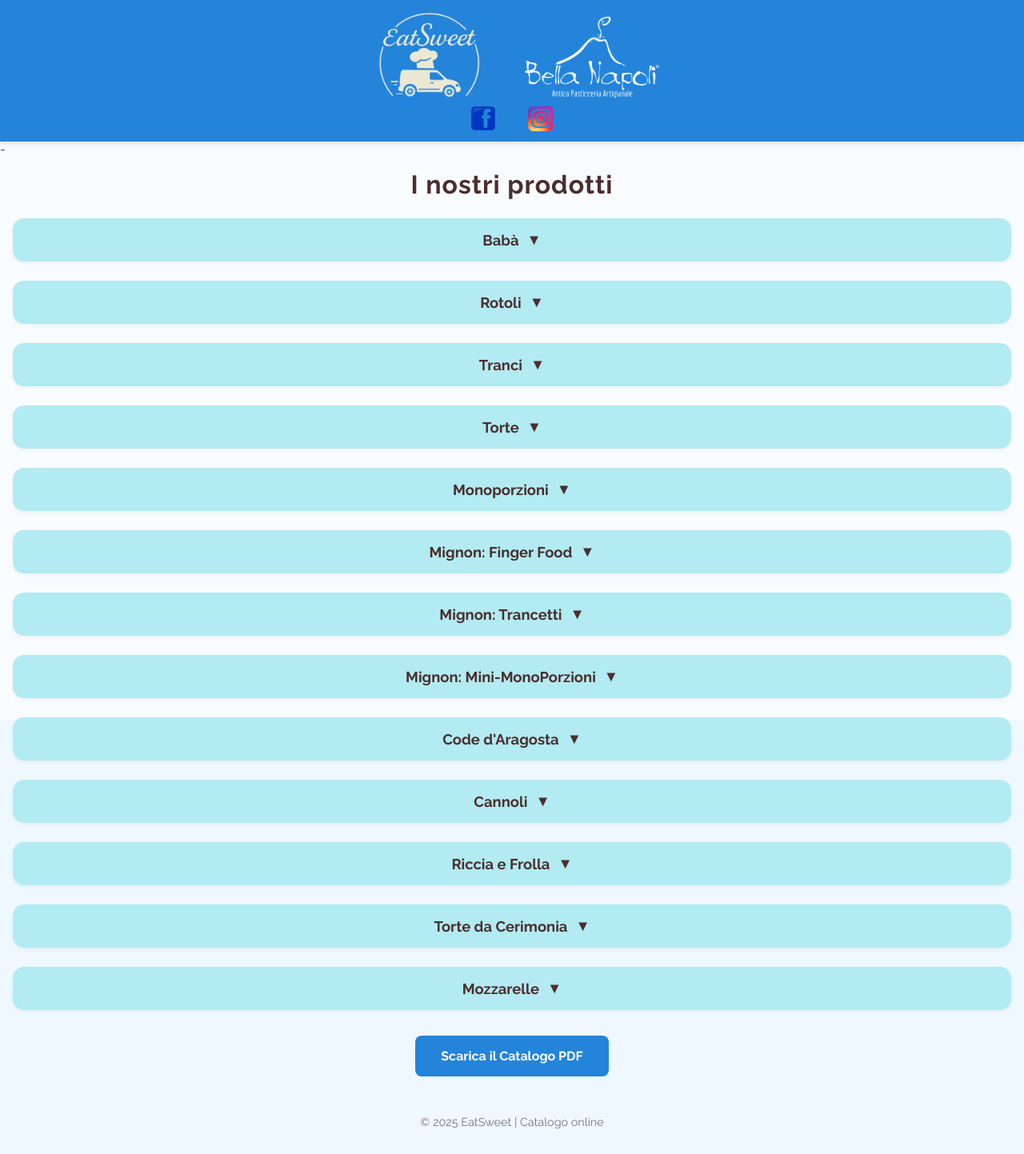
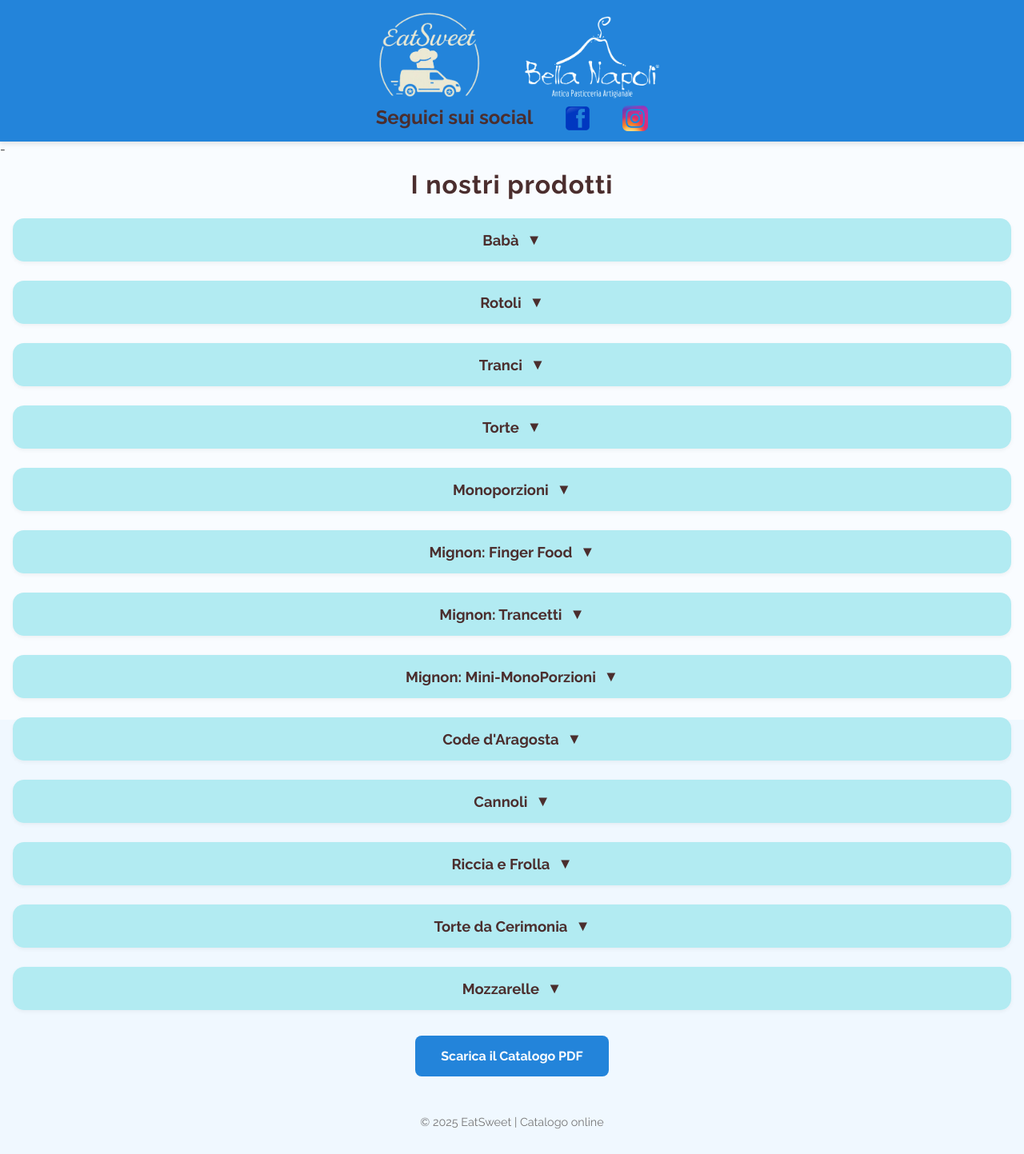
Before and after one commit to EatSweetDolci/eatsweetdolci.github.io, a Jekyll site: the page eatsweet/index.html, which Jekyll copies as it is, in a window 1280 px wide. Shown: the whole page at 80% size. Built offline with Jekyll 4.4.1, drawn with Linux system fonts in a browser that asks for light colours.

Commit message:
modified:   eatsweet/index.html

```diff
--- a/eatsweet/index.html
+++ b/eatsweet/index.html
@@ -120,7 +120,8 @@
     </div>
 
     <div class="social-links">
-      <a href="https://www.facebook.com/YourPage" target="_blank" rel="noopener">
+      <h2>Seguici sui social</h2>
+        <a href="https://www.facebook.com/YourPage" target="_blank" rel="noopener">
         <img src="./assets/logo/Facebook_icon.png" alt="Facebook" class="social-icon">
       </a>
       <a href="https://www.instagram.com/YourPage" target="_blank" rel="noopener">
```
